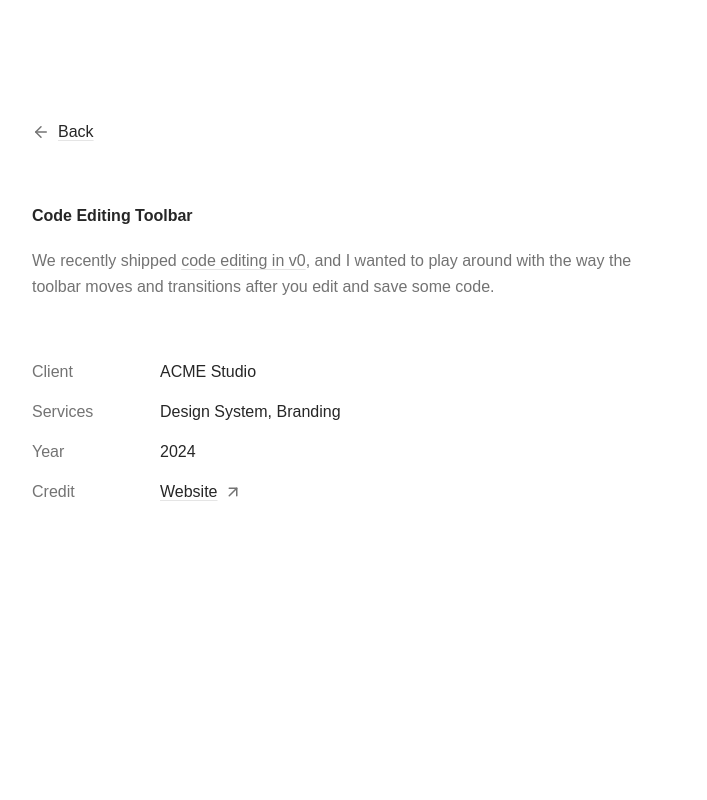
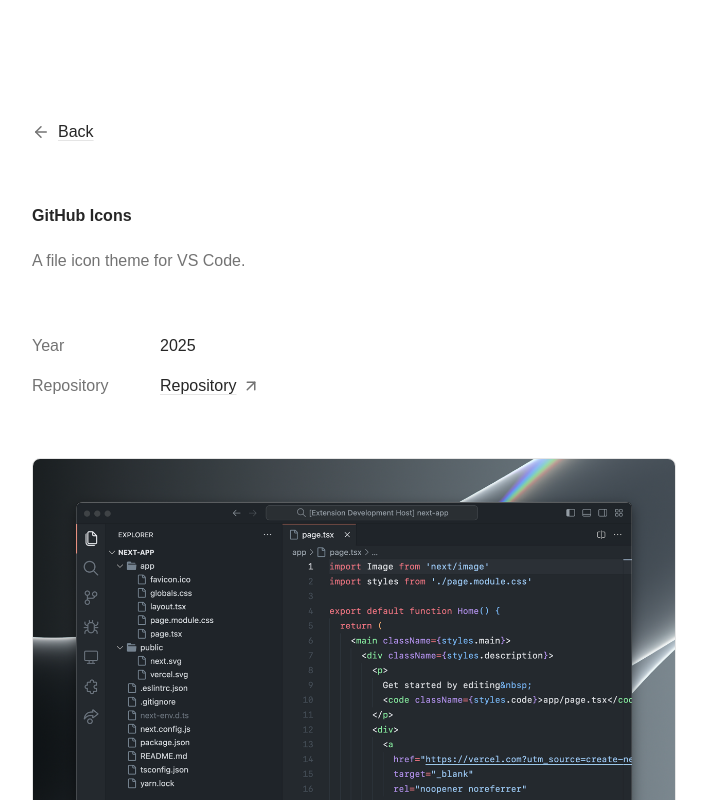
Before and after one commit to juwanpetty/juwanpetty.com, a Next.js app: page /works/github-icons in a window 1280 px wide. Shown: the top 800 px of the page, without its empty margins (286-993 px from the left). Built offline with nearby package versions, Linux system fonts and the light colour scheme; a web font is replaced by a local one.

Commit message:
feat: enhance blog and works pages with dynamic content and improved layout; add WorkDetails component for better work metadata display

```diff
--- a/app/(centered)/blog/[slug]/page.tsx
+++ b/app/(centered)/blog/[slug]/page.tsx
@@ -1,5 +1,5 @@
 import { getBlog, getBlogSlugs } from "@/features/blog/utilities";
-import Link from "next/link";
+import { formatDate } from "@/lib/utils";
 
 type BlogDetailsPageProps = {
   params: Promise<{ slug: string }>;
@@ -9,33 +9,21 @@ export default async function BlogDetailsPage({
   params,
 }: BlogDetailsPageProps) {
   const { slug } = await params;
-  const { content: Content } = await getBlog(slug);
+  const { content: Content, title, date } = await getBlog(slug);
 
   return (
     <div>
       <header className="mb-15">
         <h1 className="mb-5 text-base font-semibold text-neutral-800">
-          Code Editing Toolbar
+          {title}
         </h1>
 
         <p className="mb-5 text-base leading-relaxed text-neutral-800">
-          October 2024
-        </p>
-
-        <p className="text-base leading-relaxed text-neutral-500">
-          We recently shipped{" "}
-          <Link
-            href="/"
-            className="underline decoration-neutral-200 underline-offset-3"
-          >
-            code editing in v0
-          </Link>
-          , and I wanted to play around with the way the toolbar moves and
-          transitions after you edit and save some code.
+          {formatDate(date)}
         </p>
       </header>
 
-      {/*<Content />*/}
+      <Content />
     </div>
   );
 }
--- a/app/(centered)/page.tsx
+++ b/app/(centered)/page.tsx
@@ -29,11 +29,11 @@ export default async function Home() {
 
       <PageSection label="Latest Works" icon="bolt">
         <div className="grid w-full grid-cols-1 gap-4 sm:grid-cols-2">
-          {works.map(({ title, description, slug, thumbnail }) => (
+          {works.map(({ title, summary, slug, thumbnail }) => (
             <ResourceCard
               key={slug}
               title={title}
-              subtitle={description}
+              subtitle={summary}
               slug={workPath(slug)}
               thumbnail={thumbnail}
             />
--- a/app/(centered)/works/[slug]/page.tsx
+++ b/app/(centered)/works/[slug]/page.tsx
@@ -1,6 +1,5 @@
-import { Icon } from "@/components/icon";
+import { WorkDetails } from "@/features/works/components/work-details";
 import { getWork, getWorkSlugs } from "@/features/works/utilities";
-import Link from "next/link";
 
 type WorkDetailsPageProps = {
   params: Promise<{ slug: string }>;
@@ -10,64 +9,30 @@ export default async function WorkDetailsPage({
   params,
 }: WorkDetailsPageProps) {
   const { slug } = await params;
-  const { content: Content } = await getWork(slug);
+  const {
+    content: Content,
+    title,
+    description,
+    repository,
+    website,
+    date,
+  } = await getWork(slug);
 
   return (
     <div>
       <header className="mb-15">
         <h1 className="mb-5 text-base font-semibold text-neutral-800">
-          Code Editing Toolbar
+          {title}
         </h1>
 
         <p className="text-base leading-relaxed text-neutral-500">
-          We recently shipped{" "}
-          <Link
-            href="/"
-            className="underline decoration-neutral-200 underline-offset-3"
-          >
-            code editing in v0
-          </Link>
-          , and I wanted to play around with the way the toolbar moves and
-          transitions after you edit and save some code.
+          {description}
         </p>
       </header>
 
-      <div className="mb-15">
-        <div className="space-y-6 text-base md:space-y-4">
-          <div className="grid grid-cols-1 gap-2 md:grid-cols-[7.5rem_1fr]">
-            <span className="text-neutral-500">Client</span>
-            <span>ACME Studio</span>
-          </div>
+      <WorkDetails date={date} repository={repository} website={website} />
 
-          <div className="grid grid-cols-1 gap-2 md:grid-cols-[7.5rem_1fr]">
-            <span className="text-neutral-500">Services</span>
-            <span>Design System, Branding</span>
-          </div>
-
-          <div className="grid grid-cols-1 gap-2 md:grid-cols-[7.5rem_1fr]">
-            <span className="text-neutral-500">Year</span>
-            <span>2024</span>
-          </div>
-
-          <div className="grid grid-cols-1 gap-2 md:grid-cols-[7.5rem_1fr]">
-            <span className="text-neutral-500">Credit</span>
-            <Link
-              href="/"
-              className="inline-flex items-center gap-x-1.5 justify-self-start"
-            >
-              <span className="underline decoration-neutral-200 underline-offset-3">
-                Website
-              </span>
-              <Icon
-                name="arrow-up-right"
-                className="size-4.5 text-neutral-500"
-              />
-            </Link>
-          </div>
-        </div>
-      </div>
-
-      {/* <Content /> */}
+      <Content />
     </div>
   );
 }
--- a/content/blog/login-button.mdx
+++ b/content/blog/login-button.mdx
@@ -6,8 +6,4 @@ export const metadata = {
 
 import { LoginButtonPlayground } from "@/features/blog/components/login-button";
 
-# Magic Link
-
-A simple login button that simulates sending a magic link with loading and success states using Framer Motion.
-
 <LoginButtonPlayground />
--- a/content/blog/text-reveal.mdx
+++ b/content/blog/text-reveal.mdx
@@ -6,8 +6,4 @@ export const metadata = {
 
 import { TextReveal } from "@/features/blog/components/text-reveal";
 
-# Text Reveal
-
-A React + Tailwind CSS text reveal effect that animates each character upward with staggered timing.
-
 <TextReveal />
--- a/content/blog/tired-of-the-feed.mdx
+++ b/content/blog/tired-of-the-feed.mdx
@@ -3,8 +3,6 @@ export const metadata = {
     description: "A personal reflection on stepping away from social media to build a more intentional online presence through a self-owned website.",
     date: "2025-07-03",
 }
-
-# Tired of the Feed
 
 Welcome to the latest version of my personal website. I’ve lost count of how many times I’ve rebuilt it over the years—only to tear it down and start fresh weeks later. But this time feels different. I’m keeping things simple, minimal, and intentional.
 
--- a/content/blog/using-clsx-with-tailwind-merge.mdx
+++ b/content/blog/using-clsx-with-tailwind-merge.mdx
@@ -1,12 +1,8 @@
 export const metadata = {
-    title: "Using 'clsx' or 'classnames' with 'tailwind-merge'",
-    description: "A function that allows the conditional classnames from 'clsx' or 'classnames' to be passed into 'tailwind-merge'.",
-    date: "2025-09-05",
+  title: "Using 'clsx' or 'classnames' with 'tailwind-merge'",
+  description: "A function that allows the conditional classnames from 'clsx' or 'classnames' to be passed into 'tailwind-merge'.",
+  date: "2025-09-05",
 }
-
-# Using 'clsx' or 'classnames' with 'tailwind-merge'
-
-A function that allows the conditional classnames from ‘clsx’ or ‘classnames’ to be passed into ‘tailwind-merge’.
 
 Combining [clsx](https://www.npmjs.com/package/clsx) or [classnames](https://www.npmjs.com/package/classnames) with [tailwind-merge](https://www.npmjs.com/package/tailwind-merge) allows us to conditionally join tailwind classes in `classNames` without style conflicts.
 
--- a/content/works/github-icons.mdx
+++ b/content/works/github-icons.mdx
@@ -2,14 +2,13 @@ import Image from "next/image";
 
 export const metadata = {
     title: "GitHub Icons",
+    summary: "A file icon theme for VS Code.",
     description: "A file icon theme for VS Code.",
     date: "2025-09-09",
     repository: "https://github.com/juwanpetty/github-icons",
     thumbnail: "/github-icons.png",
 };
 
-# GitHub Icons
-
 <Image src="/github-icons-1.png" alt="Alt text" width={2496 } height={ 1896} className="my-8 rounded-lg border border-neutral-200" />
 
 <Image src="/github-icons-2.png" alt="Alt text" width={2496 } height={ 1896} className=" my-8 rounded-lg border border-neutral-200" />
--- a/content/works/headlines.mdx
+++ b/content/works/headlines.mdx
@@ -6,8 +6,6 @@ export const metadata = {
     thumbnail: "/headlines.png",
 };
 
-# Headlines
-
 <Image src="/headlines-1.png" alt="Alt text" width={1440} height={ 1080} className="my-8 rounded-lg border border-neutral-200" />
 
 <Image src="/headlines-2.png" alt="Alt text" width={1440} height={ 1080} className="my-8 rounded-lg border border-neutral-200" />
--- /dev/null
+++ b/features/works/components/work-details.tsx
@@ -0,0 +1,68 @@
+import { Icon } from "@/components/icon";
+import { formatDate } from "@/lib/utils";
+import { ReactNode } from "react";
+
+type DetailRowProps = {
+  label: string;
+  children: ReactNode;
+};
+
+function DetailRow({ label, children }: DetailRowProps) {
+  return (
+    <div className="grid grid-cols-1 gap-2 md:grid-cols-[7.5rem_1fr]">
+      <span className="text-neutral-500">{label}</span>
+      {children}
+    </div>
+  );
+}
+
+type DetailLinkProps = {
+  href: string;
+  label: string;
+};
+
+function DetailLink({ href, label }: DetailLinkProps) {
+  return (
+    <a
+      href={href}
+      target="_blank"
+      rel="noopener noreferrer"
+      className="inline-flex items-center gap-x-1.5 justify-self-start"
+    >
+      <span className="underline decoration-neutral-200 underline-offset-3">
+        {label}
+      </span>
+      <Icon name="arrow-up-right" className="size-4.5 text-neutral-500" />
+    </a>
+  );
+}
+
+type WorkDetailsProps = {
+  date: string;
+  repository?: string;
+  website?: string;
+};
+
+export function WorkDetails({ date, repository, website }: WorkDetailsProps) {
+  return (
+    <div className="mb-15">
+      <div className="space-y-6 text-base md:space-y-4">
+        <DetailRow label="Year">
+          <span>{formatDate(date, "yyyy")}</span>
+        </DetailRow>
+
+        {repository && (
+          <DetailRow label="Repository">
+            <DetailLink href={repository} label="Repository" />
+          </DetailRow>
+        )}
+
+        {website && (
+          <DetailRow label="Website">
+            <DetailLink href={website} label="Website" />
+          </DetailRow>
+        )}
+      </div>
+    </div>
+  );
+}
--- a/features/works/types.ts
+++ b/features/works/types.ts
@@ -2,7 +2,8 @@ import { ElementType } from "react";
 
 export type WorkMetadata = {
   title: string;
-  description: string;
+  summary: string;
+  description?: string;
   date: string;
   website?: string;
   repository?: string;
--- a/lib/utils.ts
+++ b/lib/utils.ts
@@ -6,9 +6,12 @@ export function cn(...inputs: ClassValue[]) {
   return twMerge(clsx(inputs));
 }
 
+export const SHORTHAND_DATE_FORMAT = "LLLL yyyy";
+export const FULL_DATE_FORMAT = "MMMM d, yyyy";
+
 export function formatDate(
   date: string,
-  formatString: string = "MMM d, yyyy"
+  formatString: string = SHORTHAND_DATE_FORMAT
 ): string {
   return format(new Date(date), formatString);
 }
```
